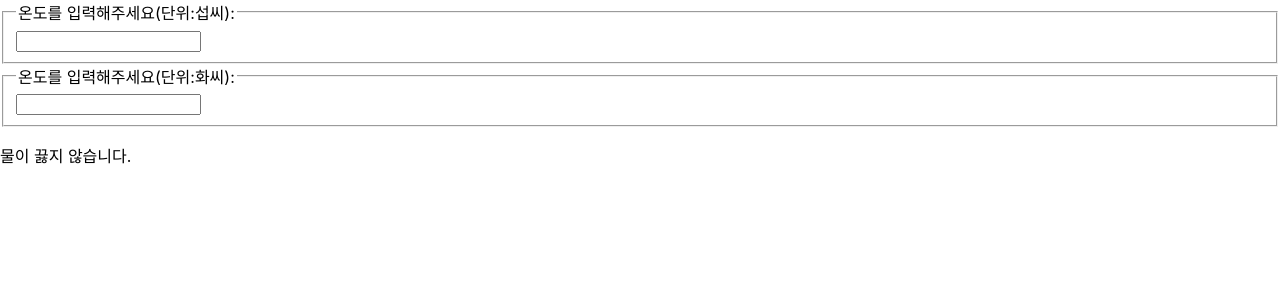
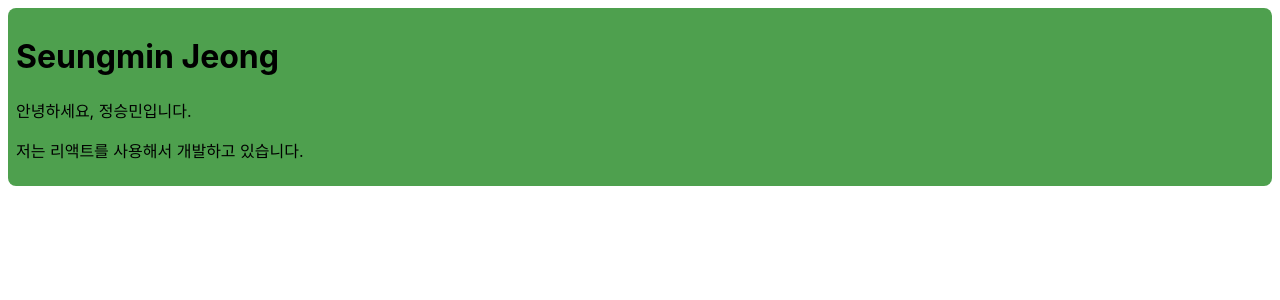
Before and after one commit to HarenKei/23-React1, a React (Create React App) app: page / in a window 1280 px wide. Shown: the top 300 px of the page. Built offline with nearby package versions, Linux system fonts and the light colour scheme.

Commit message:
20230518 / Chapter 13 - 14

```diff
--- /dev/null
+++ b/src/chapter_13/Card.jsx
@@ -0,0 +1,22 @@
+import React from "react"
+
+const Card = (props) => {
+  const { title, backgroundColor, children } = props;
+
+  return (
+    <div
+      style={{
+        margin: 8,
+        padding: 8,
+        borderRadius: 8,
+        boxShadow: "0px px 4px grey",
+        backgroundColor: backgroundColor || "white",
+      }}>
+      {title && <h1>{title}</h1>}
+      {children}
+    </div>
+  );
+
+};
+
+export default Card;
--- /dev/null
+++ b/src/chapter_13/ProfileCard.jsx
@@ -0,0 +1,13 @@
+import React from "react";
+import Card from "./Card";
+
+const ProfileCard = (props) => {
+    return(
+        <Card title="Seungmin Jeong" backgroundColor="#4ea04e">
+            <p>안녕하세요, 정승민입니다.</p>
+            <p>저는 리액트를 사용해서 개발하고 있습니다.</p>
+        </Card>
+    );
+};
+
+export default ProfileCard;
--- a/src/index.js
+++ b/src/index.js
@@ -6,12 +6,13 @@ import reportWebVitals from "./reportWebVitals";
 import AttendanceBook from "./chapter_10/AttendanceBook";
 import SignUp from "./chapter_11/SignUp";
 import Calculator from "./chapter_12/Calculator";
+import ProfileCard from "./chapter_13/ProfileCard";
 
 
 const root = ReactDOM.createRoot(document.getElementById("root"));
 root.render(
     <React.StrictMode>
-      <Calculator/>
+      <ProfileCard/>
     </React.StrictMode>
 );
 
```
Also changed, not shown: 1 other file (tests, documents, lock files or other folders).
